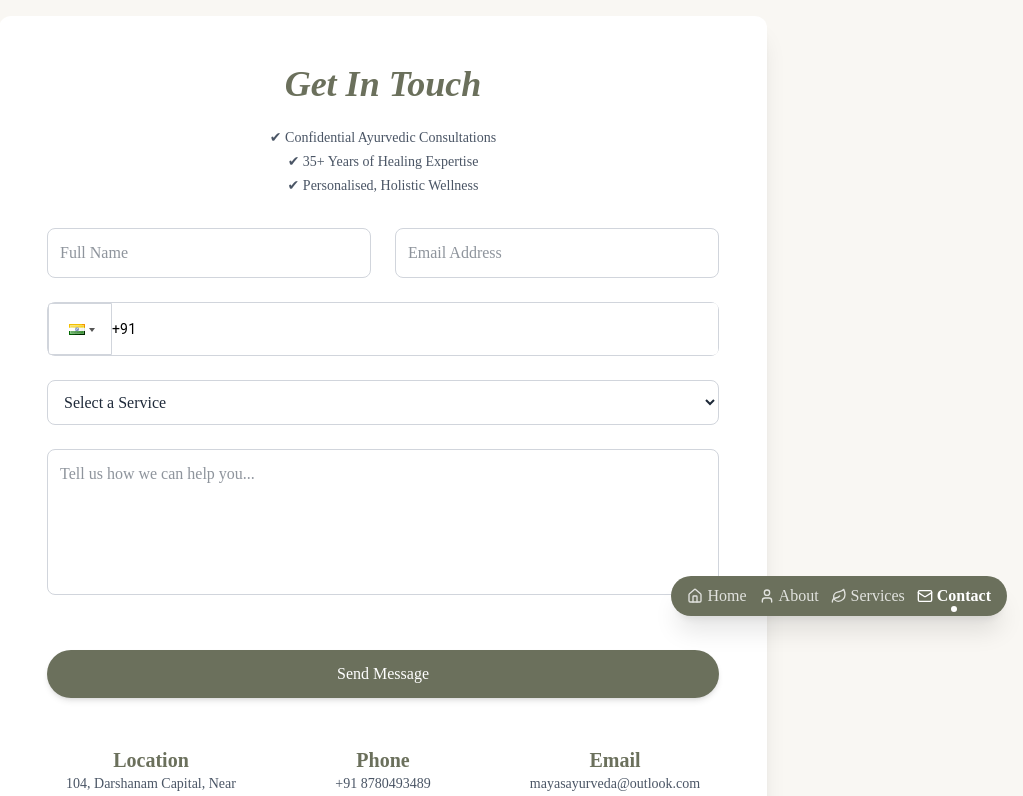
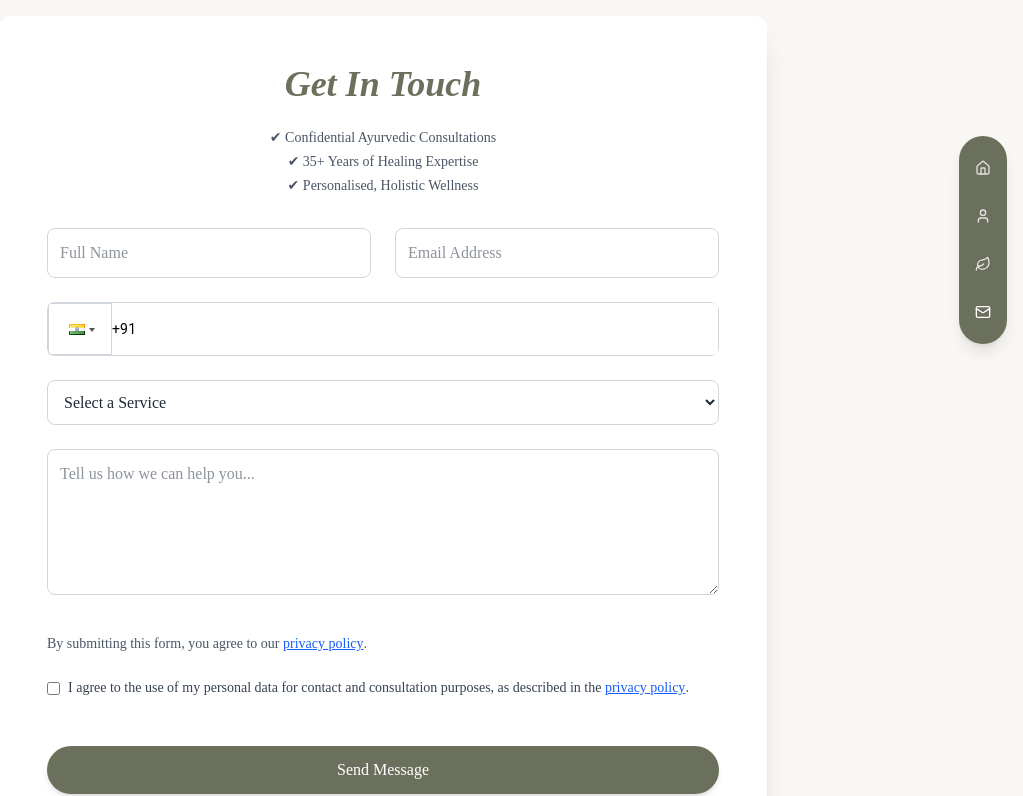
Before and after one commit to aditi2605/ayurveda-doctor-site, a Next.js app in the folder ayurveda-doctor-site/: page /contact in a window 1280 px wide. Shown: the part 160-956 px from the top of the page, without its empty margins (257-1280 px from the left). Built offline with nearby package versions, Linux system fonts and the light colour scheme.

Commit message:
updated cookie consent and privacy model

```diff
--- a/ayurveda-doctor-site/src/components/Contact.jsx
+++ b/ayurveda-doctor-site/src/components/Contact.jsx
@@ -1,7 +1,6 @@
 "use client";
 
 import React, { useState } from "react";
-import Image from "next/image";
 import { motion } from "framer-motion";
 import PhoneInput from 'react-phone-input-2';
 import 'react-phone-input-2/lib/style.css';
@@ -10,6 +9,7 @@ import 'react-phone-input-2/lib/style.css';
 const Contact = () => {
     const [submitted, setSubmitted] = useState(false);
     const [phone, setPhone] = useState('');
+    const [showPrivacyModal, setShowPrivacyModal] = useState(false)
 
     const handleSubmit = (e) => {
       e.preventDefault();
@@ -27,7 +27,8 @@ const Contact = () => {
       window.open(whatsappURL, "_blank");
 
       // FormSubmit setup
-      form.action = "https://formsubmit.co/c5f83eb6b4bb5ed9f02abd0c8a3cd195";
+      // form.action = `https://formsubmit.co/${process.env.NEXT_PUBLIC_FORMSUBMIT_TOKEN}`;
+      form.action = "https://formsubmit.co/drmayasayurveda@gmail.com";
       form.method = "POST";
 
       // Submit the form and show thank-you
@@ -123,6 +124,65 @@ const Contact = () => {
           <input type="hidden" name="_captcha" value="false" />
           {/* <input type="hidden" name="_next" value="https://yourwebsite.com/thank-you" /> */}
 
+          {/* Consent notice before submission */}
+          <div className="text-sm text-gray-600 mt-2">
+            By submitting this form, you agree to our{' '}
+            <button
+              type="button"
+              onClick={(e) => {
+                e.preventDefault();
+                setShowPrivacyModal(true)
+              }}
+              className="underline text-blue-600 hover:text-blue-800"
+            >
+              privacy policy
+            </button>.
+          </div>
+
+          {/* privacy model */}
+        {showPrivacyModal && (
+          <div className="fixed inset-0 bg-black bg-opacity-40 backdrop-blur-sm flex items-center justify-center z-50">
+            <div className="bg-white max-w-lg w-full p-6 rounded shadow-lg relative">
+              <button
+                onClick={() => setShowPrivacyModal(false)}
+                className="absolute top-2 right-2 text-gray-500 hover:text-black"
+              >
+                ✕
+              </button>
+              <h2 className="text-lg text-black font-semibold mb-2">Privacy Policy</h2>
+              <div className="text-sm text-gray-700 space-y-2 overflow-y-auto max-h-[60vh]">
+                <p>We collect minimal personal information to schedule consultations and improve your experience.</p>
+                <p>This may include your name, contact info, and health concerns (when shared via forms).</p>
+                <p>We do not sell or misuse your data. You can request access or deletion at any time.</p>
+                <p>Cookies are used only to enhance your browsing and are never used to track you outside this site.</p>
+                <p>By using our site, you agree to this simple and transparent privacy approach.</p>
+              </div>
+            </div>
+          </div>
+        )}
+
+
+          {/* concent checkbox to confirm */}
+          <div className="flex items-start gap-2 text-sm text-gray-700 mt-4">
+            <input
+              type="checkbox"
+              name="consent"
+              required
+              className="mt-1"
+            />
+            <label htmlFor="consent">
+              I agree to the use of my personal data for contact and consultation purposes, as described in the{' '}
+              <button
+                type="button"
+                onClick={() => setShowPrivacyModal(true)}
+                className="underline text-blue-600 hover:text-blue-800"
+              >
+                privacy policy
+              </button>.
+            </label>
+          </div>
+
+
 
           <motion.button
             type="submit"
@@ -160,7 +220,7 @@ const Contact = () => {
           </div>
           <div>
             <p className="text-xl font-semibold text-[#6B705C]">Email</p>
-            <p className="text-gray-600 text-sm">mayasayurveda@outlook.com</p>
+            <p className="text-gray-600 text-sm">drmayasayurveda@gmail.com</p>
           </div>
         </div>
 
--- a/ayurveda-doctor-site/src/components/Footer.jsx
+++ b/ayurveda-doctor-site/src/components/Footer.jsx
@@ -10,9 +10,9 @@ const Footer = () => {
 
         {/* Brand / About */}
         <div>
-          <h2 className="text-lg font-bold text-[#4B3425] mb-2">Dr. Maya Parikh</h2>
+          <h2 className="text-lg font-bold text-[#4B3425] mb-2">Maya's Ayurveda</h2>
           <p className="text-sm text-gray-600">
-            Specialist in women’s health, chronic conditions, and personalised holistic care.
+            Maya’s Ayurveda is a holistic wellness centre in Vadodara, Gujarat, offering authentic Ayurvedic therapies, personalised consultations, and natural treatments for women's health, joint pain, stress, and lifestyle imbalances. We specialise in treatments like Shirodhara, Janu Basti, Nasya, and hormone-balancing therapies. Our mission is to help you restore balance, vitality, and peace using time-tested Ayurvedic principles tailored for modern life.
           </p>
         </div>
 
@@ -32,7 +32,7 @@ const Footer = () => {
           <h3 className="text-md font-semibold mb-2">Get in Touch</h3>
           <ul className="space-y-2 text-sm">
             <li className="flex items-center gap-2"><Phone size={16} /> +91 8780493489 </li>
-            <li className="flex items-center gap-2"><Mail size={16} /> mayasayurveda@outlook.com</li>
+            <li className="flex items-center gap-2"><Mail size={16} /> drmayasayurveda@gmail.com</li>
             <li className="flex items-center gap-2">
               <Facebook size={16} className="text-[#3B5998]" />
               <Instagram size={16} className="text-[#E1306C]" />
--- a/ayurveda-doctor-site/src/components/HomePage.jsx
+++ b/ayurveda-doctor-site/src/components/HomePage.jsx
@@ -28,6 +28,28 @@ const generatePositions = () => icons.map(() => ({
 const HomePage = () => {
 
   const router = useRouter();
+  const [showBanner, setShowBanner] = useState(false)
+  const [showPrivacyModal, setShowPrivacyModal] = useState(false)
+
+  // cookie consent banner
+  useEffect(() => {
+    const consent = localStorage.getItem('cookieConsent');
+    if (!consent){
+      setShowBanner(true);
+    }
+  }, []);
+
+  const handleAccept = () => {
+    localStorage.setItem('cookieConsent', 'true');
+    setShowBanner(false);
+  };
+
+  const handleDecline = () => {
+    localStorage.setItem('cookieConsent', "declined");
+    setShowBanner(false);
+  }
+
+
   const [positions, setPositions] = useState(
     icons.map(() => ({ top: '50%', left: '50%' }))
   )
@@ -92,6 +114,63 @@ const HomePage = () => {
             </button>
           </div>
         </section>
+
+
+        {/* Cookie consent banner (only show if not accepted) */}
+        {showBanner &&
+        <div className='fixed bottom-0 w-full bg-white border-t border-gray-300 shadow-md z-50'>
+          <div className='max-w-6xl mx-auto px-4 py-3 flex flex-col sm:flex-row justify-between items-center text-sm text-gray-800'>
+            <p className='mb-2 sm:mb-0 text-md'>
+              We use cookies to enhance your experience. Read our {''}
+              <a href='#'
+                onClick = {(e) => {
+                  e.preventDefault();
+                  setShowPrivacyModal(true)
+                }}
+                className='underline text-blue-600 hover:text-blue-800'
+              >
+              privacy policy</a>.
+            </p>
+            <div className='flex gap-2'>
+                <button
+                  onClick={handleDecline}
+                  className="bg-gray-300 text-gray-800 px-4 py-2 rounded hover:bg-gray-400 transition m-2"
+                >
+                  Decline
+                </button>
+                <button
+                  onClick={handleAccept}
+                  className='bg-green-600 text-white px-4 py-2 rounded hover:bg-green-700 transition m-2'>
+                    Accept All Cookies
+                </button>
+            </div>
+
+          </div>
+        </div>
+        }
+
+        {/* privacy model */}
+        {showPrivacyModal && (
+          <div className="fixed inset-0 bg-black bg-opacity-40 backdrop-blur-sm flex items-center justify-center z-50">
+            <div className="bg-white max-w-lg w-full p-6 rounded shadow-lg relative">
+              <button
+                onClick={() => setShowPrivacyModal(false)}
+                className="absolute top-2 right-2 text-gray-500 hover:text-black"
+              >
+                ✕
+              </button>
+              <h2 className="text-lg font-semibold mb-2">Privacy Policy</h2>
+              <div className="text-sm text-gray-700 space-y-2 overflow-y-auto max-h-[60vh]">
+                <p>We collect minimal personal information to schedule consultations and improve your experience.</p>
+                <p>This may include your name, contact info, and health concerns (when shared via forms).</p>
+                <p>We do not sell or misuse your data. You can request access or deletion at any time.</p>
+                <p>Cookies are used only to enhance your browsing and are never used to track you outside this site.</p>
+                <p>By using our site, you agree to this simple and transparent privacy approach.</p>
+              </div>
+            </div>
+          </div>
+        )}
+
 
 
         {/* About us Intro */}
--- a/ayurveda-doctor-site/src/components/NavBar.jsx
+++ b/ayurveda-doctor-site/src/components/NavBar.jsx
@@ -36,23 +36,24 @@ export const NavBar = () => {
   };
 
   return (
-    <div
-      className="fixed bottom-6 right-4 z-50 transition-all duration-500 opacity-100 translate-y-0">
-      <div className="bg-[#6B705C] text-white shadow-xl rounded-full px-4 py-2 flex items-center gap-3 text-sm md:text-base">
+    <div className="fixed top-1/2 -translate-y-1/2 right-4 z-50">
+      <div className="bg-[#6B705C] rounded-full py-4 px-2 flex flex-col gap-4 items-center shadow-lg">
         {menuItems.map((item, index) => (
           <button
             key={item}
             onClick={() => handleClick(index)}
-            className={`relative flex items-center gap-1 hover:underline transition text-white ${
-              index === activeIndex ? "font-semibold" : "opacity-80"
+            className={`group relative flex items-center justify-center text-white transition hover:scale-110 ${
+              index === activeIndex ? "text-green-400" : "opacity-80"
             }`}
           >
-            {icons[index]}
-            <span>{item}</span>
+            <div className="p-2 rounded-full hover:bg-gray-700 transition">
+              {icons[index]}
+            </div>
 
-            {index === activeIndex && (
-              <span className="absolute -bottom-1 left-1/2 w-1.5 h-1.5 bg-white rounded-full transform -translate-x-1/2"></span>
-            )}
+            {/* Label shown on hover */}
+            <span className="absolute right-full ml-3 w-max bg-black text-white text-xs px-2 py-1 rounded opacity-0 group-hover:opacity-100 transition whitespace-nowrap">
+              {item}
+            </span>
           </button>
         ))}
       </div>
```
Also changed, not shown: ayurveda-doctor-site/public/assets/images/maya's_ayurveda_QR.png (added), ayurveda-doctor-site/public/assets/images/sirodhara-detox copy.jpg (added).
